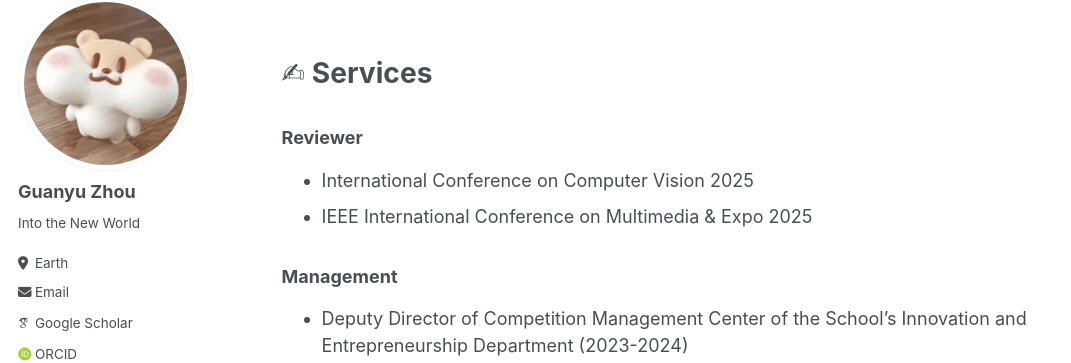
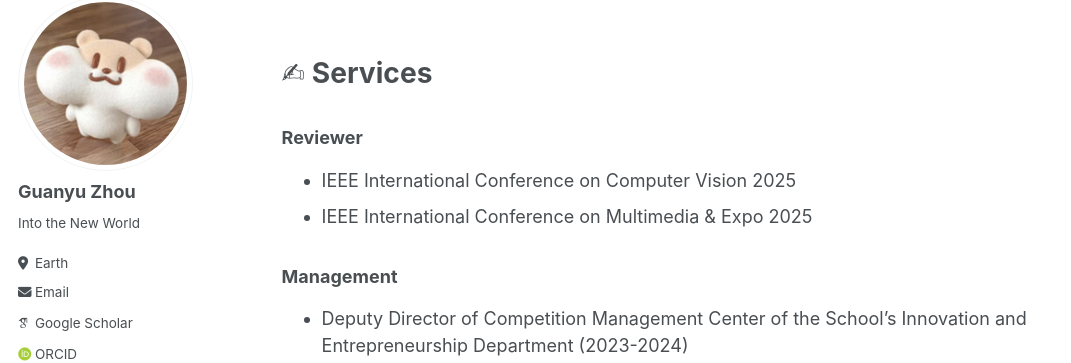
Before and after one commit to The-Martyr/the-martyr.github.io, a Jekyll site: the page built from _pages/about.md, in a window 1280 px wide and 900 px high, scrolled down 1657 px. Shown: the part 90-453 px from the top of the window, without its empty margins (0-1071 px from the left). Built offline with Jekyll 4.4.1, drawn with Linux system fonts in a browser that asks for light colours; some web fonts are replaced.

Commit message:
Update about.md

```diff
--- a/_pages/about.md
+++ b/_pages/about.md
@@ -121,7 +121,7 @@ button {
 
 ### Reviewer
 
-* International Conference on Computer Vision 2025
+* IEEE International Conference on Computer Vision 2025
 * IEEE International Conference on Multimedia & Expo 2025
 
 ### Management
```
